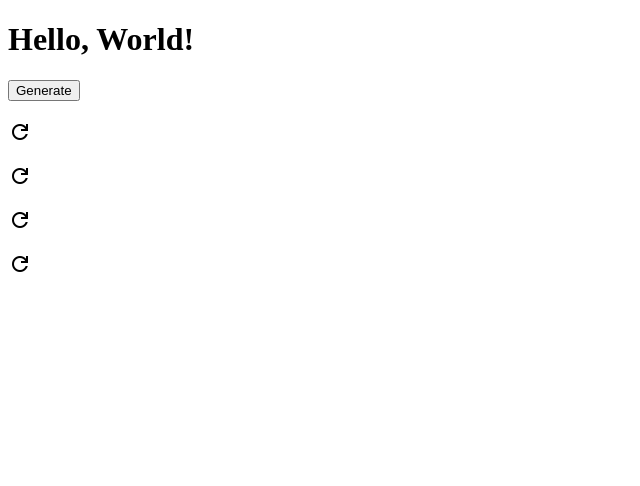
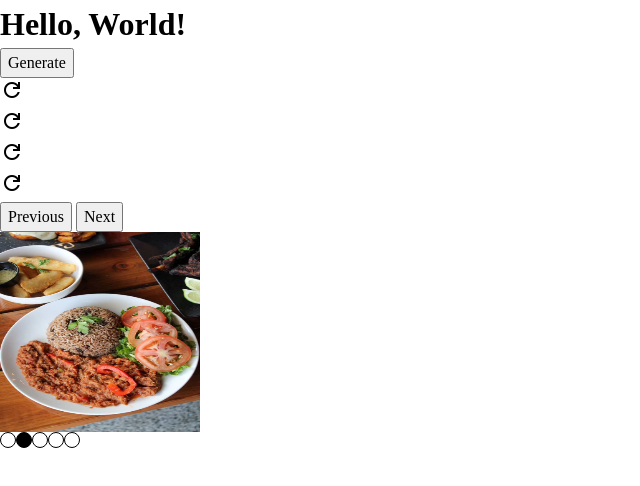
Before and after one commit to MCurb/random-menu-generator, a website built with webpack: page src/template.html in a window 1280 px wide. Shown: the whole page, without its empty margins (0-640 px from the left). Built offline with nearby package versions, Linux system fonts and the light colour scheme.

Commit message:
Add meals carousel component and images

```diff
--- a/src/index.js
+++ b/src/index.js
@@ -4,7 +4,7 @@ import {
   regenerateComponent,
 } from './meals';
 import './styles/styles.css';
-
+import './meals-carousel';
 console.log('Helow, World');
 
 const generatorBtn = document.querySelector('.generate-btn');
--- /dev/null
+++ b/src/meals-carousel.js
@@ -0,0 +1,104 @@
+const nextBtn = document.querySelector('.next-btn');
+const prevBtn = document.querySelector('.previous-btn');
+
+const slides = [...document.querySelectorAll('li')];
+const dots = [...document.querySelectorAll('.dot')];
+const dotsContainer = document.querySelector('.dots-container');
+
+let currentActiveIndex;
+let intervalId;
+
+nextBtn.addEventListener('click', () => {
+  for (const slide of slides) {
+    if (slide.classList.contains('active-slide')) {
+      const slideIndex = slides.indexOf(slide);
+      loopAndKill();
+      if (!slides[slideIndex + 1]) {
+        currentActiveIndex = 0;
+        selectIndex();
+        break;
+      }
+      currentActiveIndex = slideIndex + 1;
+      selectIndex();
+      break;
+    }
+  }
+});
+
+prevBtn.addEventListener('click', () => {
+  for (const slide of slides) {
+    if (slide.classList.contains('active-slide')) {
+      const slideIndex = slides.indexOf(slide);
+      loopAndKill();
+      if (!slides[slideIndex - 1]) {
+        currentActiveIndex = slides.length - 1;
+        selectIndex();
+        break;
+      }
+      currentActiveIndex = slideIndex - 1;
+      selectIndex();
+      break;
+    }
+  }
+});
+
+dotsContainer.addEventListener('click', handleDotsClick);
+
+function handleDotsClick(e) {
+  if (
+    e.target.classList.contains('dot') &&
+    !e.target.classList.contains('active-dot')
+  ) {
+    loopAndKill();
+    currentActiveIndex = dots.indexOf(e.target);
+    selectIndex();
+  }
+}
+
+intervalId = setInterval(() => {
+  loopEachSecond();
+}, 1000);
+
+function restartSlideshow() {
+  clearInterval(intervalId);
+
+  intervalId = setInterval(() => {
+    loopEachSecond();
+  }, 5000);
+}
+
+function loopEachSecond() {
+  for (const slide of slides) {
+    if (slide.classList.contains('active-slide')) {
+      const slideIndex = slides.indexOf(slide);
+      loopAndKill();
+      if (!slides[slideIndex + 1]) {
+        currentActiveIndex = 0;
+        selectIndex();
+        break;
+      }
+      currentActiveIndex = slideIndex + 1;
+      selectIndex();
+      break;
+    }
+  }
+}
+
+//Helper Function
+
+function selectIndex() {
+  slides[currentActiveIndex].classList.add('active-slide');
+  dots[currentActiveIndex].classList.add('active-dot');
+  restartSlideshow();
+}
+
+function loopAndKill() {
+  slides.forEach((slide) => {
+    if (slide.classList.contains('active-slide'))
+      slide.classList.remove('active-slide');
+  });
+  dots.forEach((dot) => {
+    if (dot.classList.contains('active-dot'))
+      dot.classList.remove('active-dot');
+  });
+}
--- a/src/styles/styles.css
+++ b/src/styles/styles.css
@@ -0,0 +1,119 @@
+/* CSS Modern Reset */
+
+/* 1. Use a more-intuitive box-sizing model */
+*,
+*::before,
+*::after {
+  box-sizing: border-box;
+}
+
+/* 2. Remove default margin */
+* {
+  margin: 0;
+}
+
+/* 3. Enable keyword animations */
+@media (prefers-reduced-motion: no-preference) {
+  html {
+    interpolate-size: allow-keywords;
+  }
+}
+
+body {
+  /* 4. Add accessible line-height */
+  line-height: 1.5;
+  /* 5. Improve text rendering */
+  -webkit-font-smoothing: antialiased;
+}
+
+/* 6. Improve media defaults */
+img,
+picture,
+video,
+canvas,
+svg {
+  display: block;
+  max-width: 100%;
+}
+
+/* 7. Inherit fonts for form controls */
+input,
+button,
+textarea,
+select {
+  font: inherit;
+}
+
+/* 8. Avoid text overflows */
+p,
+h1,
+h2,
+h3,
+h4,
+h5,
+h6 {
+  overflow-wrap: break-word;
+}
+
+/* 9. Improve line wrapping */
+p {
+  text-wrap: pretty;
+}
+h1,
+h2,
+h3,
+h4,
+h5,
+h6 {
+  text-wrap: balance;
+}
+
+/*
+  10. Create a root stacking context
+*/
+#root,
+#__next {
+  isolation: isolate;
+}
+
+ul {
+  padding: 0;
+  margin: 0;
+}
+
+li {
+  list-style: none;
+  display: none;
+  width: 200px;
+  height: 200px;
+}
+
+li img {
+    overflow: hidden;
+  width: 200px;
+  height: 200px;
+}
+
+li.active-slide {
+  display: block;
+}
+
+.dots-container .dot {
+  width: 16px;
+  height: 16px;
+  border-radius: 50%;
+  border: 1px solid black;
+}
+
+.dot:hover {
+  background-color: gray;
+  cursor: pointer;
+}
+
+.dots-container {
+    display: flex;
+}
+
+.active-dot {
+  background-color: black;
+}
--- a/src/template.html
+++ b/src/template.html
@@ -23,5 +23,26 @@
       <p class="salad"></p>
       <span class="material-symbols-outlined refresh salad">refresh</span>
     </div>
+
+    <div class="carousel-container">
+      <button class="previous-btn">Previous</button>
+      <button class="next-btn">Next</button>
+      <ul class="images-container">
+        <li class="active-slide">
+          <img src="./images/Ajiaco-cubano-min.jpeg" alt="" />
+        </li>
+        <li><img src="./images/congris-atun-min.jpg" alt="" /></li>
+        <li><img src="./images/tostones-min.jpeg" alt="" /></li>
+        <li><img src="./images/sandwish-min.jpeg" alt="" /></li>
+        <li><img src="./images/ropa-vieja-2-min.jpeg" alt="" /></li>
+      </ul>
+      <div class="dots-container">
+        <div class="dot active-dot"></div>
+        <div class="dot"></div>
+        <div class="dot"></div>
+        <div class="dot"></div>
+        <div class="dot"></div>
+      </div>
+    </div>
   </body>
 </html>
```
Also changed, not shown: webpack.common.js (+11 -11 lines), src/images/Ajiaco-cubano-min.jpeg (added), src/images/churros.jpg (added), src/images/cocina_tradicional_cuba_1-min.jpg (added), src/images/congris-atun-min.jpg (added), src/images/cuban-food-min-min.jpg (added), src/images/cuban-restaurant-min-min.jpg (added), src/images/ropa-vieja-2-min.jpeg (added), src/images/ropa-vieja-min.jpg (added), src/images/sandwish-min.jpeg (added), src/images/tostones-min.jpeg (added), src/images/yuca-con-mojito-min.jpg (added).
